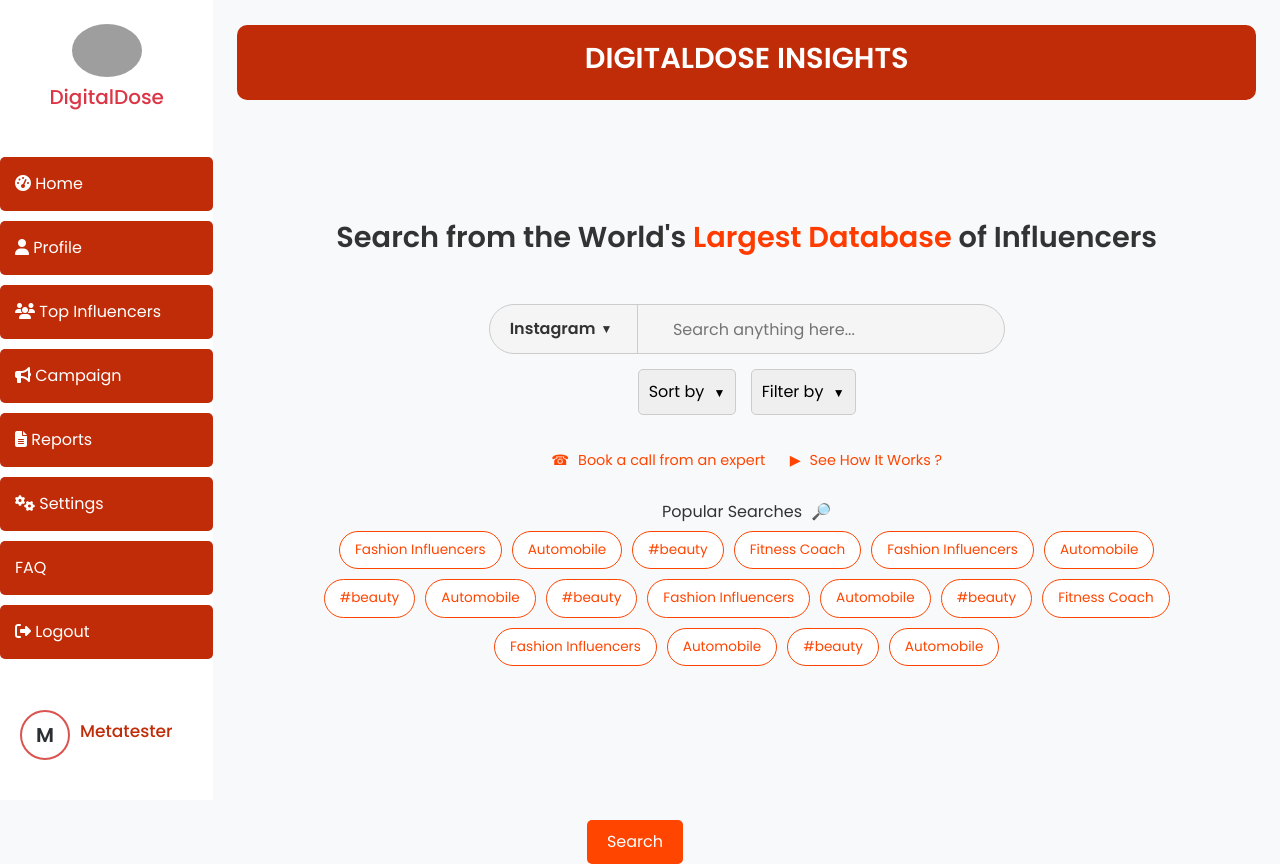
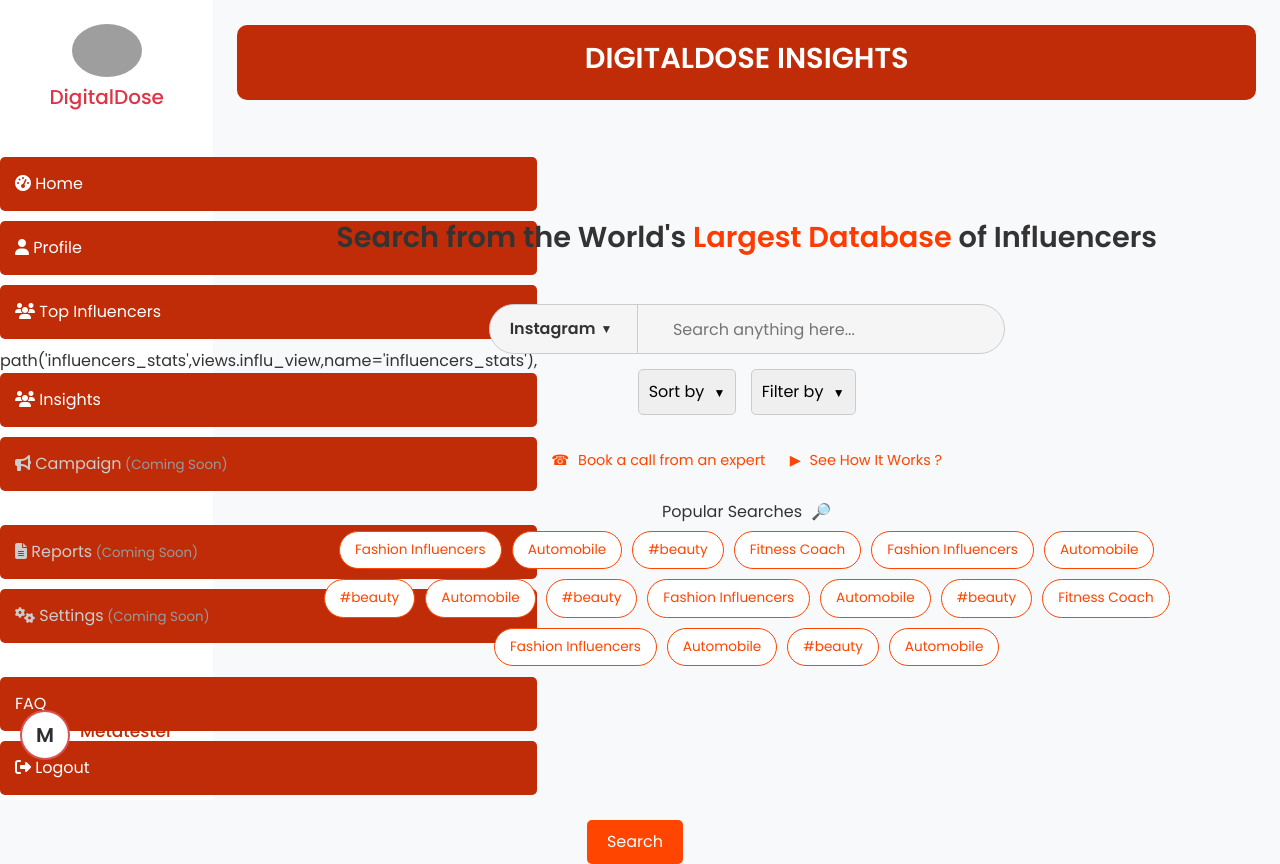
Before and after one commit to Ompalve62/INSTA-INSIGHTS-, a Django app: page /dashboard/ in a window 1280 px wide. Run offline with Django 4.2, Linux system fonts and the light colour scheme; some libraries are stand-ins or nearby versions; grey boxes are pictures that could not be loaded.

Commit message:
added button

```diff
--- a/scrapping/scrapping/urls.py
+++ b/scrapping/scrapping/urls.py
@@ -27,6 +27,7 @@
     path('influencers',views.influencers_dash,name='influencers'),
     path('influencers_stats',views.influ_view,name='influencers_stats'),
     path('influencers_stats01',views.influ_view01,name='influencers_stats01'),
-    path('faqs_link',views.faqs,name='faqs_link')
+    path('faqs_link',views.faqs,name='faqs_link'),
+    path('logout/',views.logout,name='logout'),
 
 ]
--- a/scrapping/templates/dashboard.html
+++ b/scrapping/templates/dashboard.html
@@ -355,6 +355,17 @@
     font-size: 17px;
 }
 
+.nav-item.locked-button .nav-link {
+    color: #ccc; /* Gray out the text */
+    pointer-events: none; /* Disable clicking */
+    cursor: not-allowed; /* Change cursor to not-allowed */
+}
+
+.nav-item.locked-button .nav-link::after {
+    content: " (Coming Soon)";
+    font-size: smaller;
+    color: #999;
+}
 
     </style>
 </head>
@@ -380,19 +391,17 @@
                             <a class="nav-link active" href="{% url 'influencers' %}"><i class="fas fa-users"></i> Top Influencers</a>
                         </li>
                         <li class="nav-item">
-                            <a class="nav-link active" href="#"><i class="fas fa-bullhorn"></i> Campaign</a>
+    path('influencers_stats',views.influ_view,name='influencers_stats'),
+                            <a class="nav-link active" href="{% url 'influencers_stats' %}"><i class="fas fa-users"></i> Insights</a>
                         </li>
-                        <li class="nav-item">
-                            <a class="nav-link active" href="#"><i class="fas fa-file-alt"></i> Reports</a>
-                        </li>
-                        <li class="nav-item">
-                            <a class="nav-link active" href="#"><i class="fas fa-cogs"></i> Settings</a>
-                        </li>
+                        <li class="nav-item locked-button"> <a class="nav-link" href="#"><i class="fas fa-bullhorn"></i> Campaign</a>
+                        </li> <li class="nav-item locked-button"> <a class="nav-link" href="#"><i class="fas fa-file-alt"></i> Reports</a>
+                         </li> <li class="nav-item locked-button"> <a class="nav-link" href="#"><i class="fas fa-cogs"></i> Settings</a>
                         <li class="nav-item mt-auto">
                             <a class="nav-link active" href="{% url 'faqs_link' %}" target="_blank">FAQ</a>
                         </li>
                         <li class="nav-item">
-                            <a class="nav-link active" href="#"><i class="fas fa-sign-out-alt"></i> Logout</a>
+                            <a class="nav-link active" href="{% url 'logout' %}"><i class="fas fa-sign-out-alt"></i> Logout</a>
                         </li>
                     </ul>
                 </div>
--- a/scrapping/web/urls.py
+++ b/scrapping/web/urls.py
@@ -11,6 +11,7 @@
     path('influencers',views.influencers_dash,name='influencers'),
     path('influencers_stats',views.influ_view,name='influencers_stats'),
     path('influencers_stats01',views.influ_view01,name='influencers_stats01'),
-    path('faqs_link',views.faqs,name='faqs_link')
+    path('faqs_link',views.faqs,name='faqs_link'),
+    path('logout/',views.logout,name='logout'),
 
 ]
--- a/scrapping/web/views.py
+++ b/scrapping/web/views.py
@@ -3,6 +3,7 @@
 from django.contrib.auth.decorators import login_required
 from django.contrib.auth.models import User
 from django.contrib.auth import authenticate, login as auth_login
+from django.contrib.auth import logout as auth_logout
 def login(request):
     if request.method == 'POST':
             username = request.POST.get('username')
@@ -59,3 +60,7 @@
 
 def faqs(request):
     return render(request,'faq.html')
+
+def logout(request):
+    auth_logout(request)
+    return redirect('login')
```
Also changed, not shown: scrapping/templates/base.html (+18 -9 lines), scrapping/db.sqlite3.
